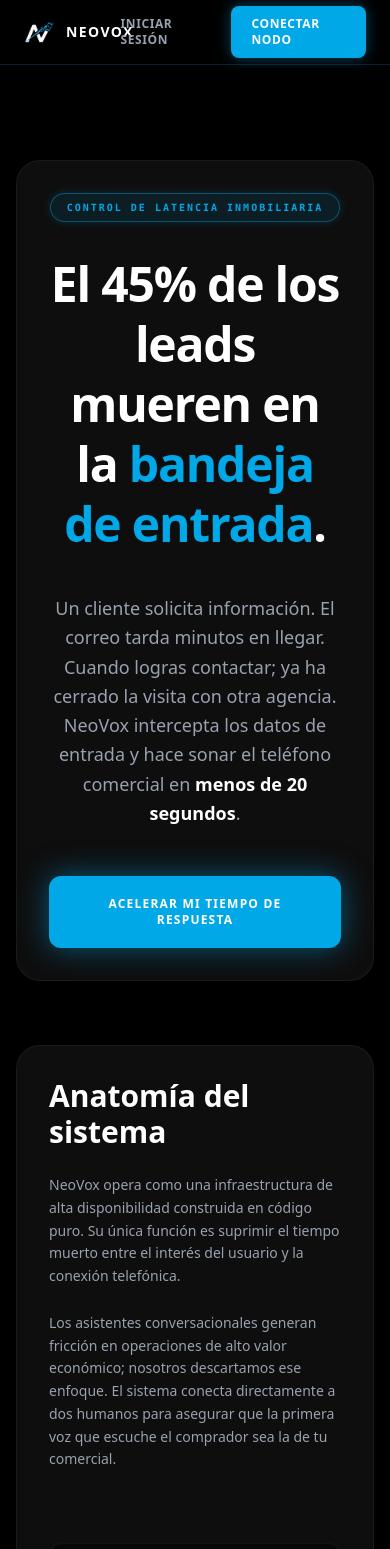
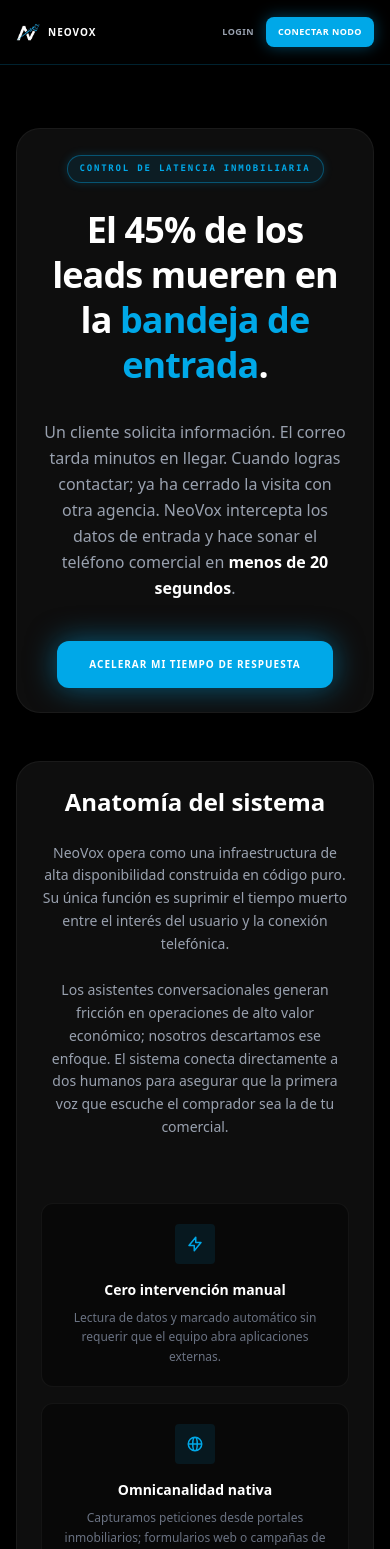
Before and after one commit to NeoServix/neovox-dashboard, a Next.js app: page / in a window 390 px wide. Shown: the top 1549 px of the page. Built offline with nearby package versions, Linux system fonts and the light colour scheme.

Commit message:
style: correccion de medidas en el logo

```diff
--- a/app/page.tsx
+++ b/app/page.tsx
@@ -3,11 +3,11 @@
 
 // Componente maestro para los contenedores de sección
 const GlassSection = ({ children, className = "", glowing = false }: { children: React.ReactNode; className?: string; glowing?: boolean }) => (
-  <section className={`px-4 md:px-6 max-w-6xl w-full mx-auto mb-16 relative ${className}`}>
+  <section className={`px-4 md:px-6 max-w-6xl w-full mx-auto mb-12 md:mb-16 relative ${className}`}>
     {glowing && (
       <div className="absolute top-1/2 left-1/2 -translate-x-1/2 -translate-y-1/2 w-[80%] h-[80%] bg-[#00A8E8]/10 rounded-full blur-[100px] -z-10" />
     )}
-    <div className="bg-[#121212]/80 backdrop-blur-xl border border-white/5 rounded-3xl p-8 md:p-14 shadow-2xl relative overflow-hidden">
+    <div className="bg-[#121212]/80 backdrop-blur-xl border border-white/5 rounded-3xl p-6 sm:p-8 md:p-14 shadow-2xl relative overflow-hidden">
       {children}
     </div>
   </section>
@@ -16,23 +16,26 @@
 export default function Landing() {
   return (
     <div className="min-h-screen bg-black text-gray-200 font-sans selection:bg-[#00A8E8] selection:text-white">
-      {/* Cabecera */}
+      {/* Cabecera optimizada para móvil */}
       <header className="border-b border-[#00A8E8]/20 bg-black/60 backdrop-blur-lg fixed top-0 w-full z-50">
-        <div className="max-w-6xl mx-auto px-6 h-16 flex items-center justify-between">
-          <div className="flex items-center gap-3">
-            <Image src="/logo.png" alt="NeoVox Logo" width={30} height={30} className="object-contain" />
-            <span className="text-white font-bold tracking-widest uppercase text-sm">NeoVox</span>
+        <div className="max-w-6xl mx-auto px-4 md:px-6 h-16 flex items-center justify-between">
+          <div className="flex items-center gap-2 md:gap-3">
+            <div className="w-6 h-6 md:w-7.5 md:h-7.5 relative">
+              <Image src="/logo.png" alt="NeoVox Logo" fill className="object-contain" />
+            </div>
+            <span className="text-white font-bold tracking-widest uppercase text-[10px] md:text-sm">NeoVox</span>
           </div>
-          <div className="flex items-center gap-6">
+          <div className="flex items-center gap-3 md:gap-6">
             <Link
               href="/login"
-              className="text-xs font-bold text-gray-400 hover:text-[#00A8E8] transition-colors uppercase tracking-wider"
+              className="text-[9px] md:text-xs font-bold text-gray-400 hover:text-[#00A8E8] transition-colors uppercase tracking-wider"
             >
-              Iniciar Sesión
+              <span className="hidden sm:inline">Iniciar Sesión</span>
+              <span className="sm:hidden">Login</span>
             </Link>
             <Link
               href="/registro"
-              className="text-xs font-bold bg-[#00A8E8] text-white px-5 py-2.5 rounded-lg hover:bg-[#0090C8] transition-all uppercase tracking-wider shadow-[0_0_15px_rgba(0,168,232,0.4)]"
+              className="text-[9px] md:text-xs font-bold bg-[#00A8E8] text-white px-3 py-2 md:px-5 md:py-2.5 rounded-lg hover:bg-[#0090C8] transition-all uppercase tracking-wider shadow-[0_0_15px_rgba(0,168,232,0.4)]"
             >
               Conectar Nodo
             </Link>
@@ -40,37 +43,37 @@
         </div>
       </header>
 
-      <main className="pt-32 pb-16 flex flex-col items-center">
+      <main className="pt-28 md:pt-32 pb-16 flex flex-col items-center">
 
         {/* Bloque 1: Hero */}
-        <GlassSection glowing={true} className="mt-8">
+        <GlassSection glowing={true} className="mt-4 md:mt-8">
           <div className="text-center relative z-10">
-            <span className="text-[#00A8E8] text-[10px] font-mono font-bold tracking-[0.2em] uppercase mb-8 inline-block px-4 py-1.5 border border-[#00A8E8]/40 rounded-full bg-[#00A8E8]/10 shadow-[0_0_10px_rgba(0,168,232,0.2)]">
+            <span className="text-[#00A8E8] text-[9px] md:text-[10px] font-mono font-bold tracking-[0.2em] uppercase mb-6 md:mb-8 inline-block px-3 py-1.5 border border-[#00A8E8]/40 rounded-full bg-[#00A8E8]/10 shadow-[0_0_10px_rgba(0,168,232,0.2)]">
               Control de Latencia Inmobiliaria
             </span>
 
-            <h1 className="text-5xl lg:text-7xl font-bold text-white tracking-tight leading-tight max-w-4xl mx-auto mb-10">
+            <h1 className="text-4xl md:text-5xl lg:text-7xl font-bold text-white tracking-tight leading-tight max-w-4xl mx-auto mb-8 md:mb-10">
               El 45% de los leads mueren en la <span className="text-[#00A8E8]">bandeja de entrada</span>.
             </h1>
 
-            <p className="text-gray-400 text-lg max-w-2xl mx-auto mb-12 leading-relaxed">
+            <p className="text-gray-400 text-base md:text-lg max-w-2xl mx-auto mb-10 md:mb-12 leading-relaxed">
               Un cliente solicita información. El correo tarda minutos en llegar. Cuando logras contactar; ya ha cerrado la visita con otra agencia. NeoVox intercepta los datos de entrada y hace sonar el teléfono comercial en <strong className="text-white">menos de 20 segundos</strong>.
             </p>
 
             <Link
               href="/registro"
-              className="inline-block bg-[#00A8E8] text-white font-bold py-5 px-10 rounded-xl hover:bg-[#0090C8] transition-all uppercase text-xs tracking-widest shadow-[0_0_30px_rgba(0,168,232,0.5)] active:scale-[0.98]"
+              className="inline-block bg-[#00A8E8] text-white font-bold py-4 px-8 md:py-5 md:px-10 rounded-xl hover:bg-[#0090C8] transition-all uppercase text-[10px] md:text-xs tracking-widest shadow-[0_0_30px_rgba(0,168,232,0.5)] active:scale-[0.98]"
             >
               Acelerar mi tiempo de respuesta
             </Link>
           </div>
         </GlassSection>
 
-        {/* Bloque 2: ¿Qué es NeoVox? (Nueva Sección) */}
+        {/* Bloque 2: ¿Qué es NeoVox? */}
         <GlassSection>
-          <div className="grid grid-cols-1 lg:grid-cols-2 gap-12 items-center">
+          <div className="grid grid-cols-1 lg:grid-cols-2 gap-10 md:gap-12 items-center text-center md:text-left">
             <div>
-              <h2 className="text-3xl font-bold text-white mb-6">Anatomía del sistema</h2>
+              <h2 className="text-2xl md:text-3xl font-bold text-white mb-6">Anatomía del sistema</h2>
               <p className="text-gray-400 text-sm leading-relaxed mb-6">
                 NeoVox opera como una infraestructura de alta disponibilidad construida en código puro. Su única función es suprimir el tiempo muerto entre el interés del usuario y la conexión telefónica.
               </p>
@@ -80,22 +83,22 @@
             </div>
 
             <div className="space-y-4">
-              <div className="bg-black/40 p-5 rounded-xl border border-white/5 flex items-start gap-4">
-                <div className="w-8 h-8 rounded bg-[#00A8E8]/10 text-[#00A8E8] flex items-center justify-center shrink-0">
+              <div className="bg-black/40 p-5 rounded-xl border border-white/5 flex flex-col md:flex-row items-center md:items-start gap-4">
+                <div className="w-10 h-10 md:w-8 md:h-8 rounded bg-[#00A8E8]/10 text-[#00A8E8] flex items-center justify-center shrink-0">
                   <svg width="18" height="18" fill="none" viewBox="0 0 24 24" stroke="currentColor"><path strokeLinecap="round" strokeLinejoin="round" strokeWidth={2} d="M13 10V3L4 14h7v7l9-11h-7z" /></svg>
                 </div>
                 <div>
-                  <h3 className="text-white font-bold text-sm mb-1">Cero intervención manual</h3>
+                  <h3 className="text-white font-bold text-sm mb-2 md:mb-1">Cero intervención manual</h3>
                   <p className="text-xs text-gray-500 leading-relaxed">Lectura de datos y marcado automático sin requerir que el equipo abra aplicaciones externas.</p>
                 </div>
               </div>
 
-              <div className="bg-black/40 p-5 rounded-xl border border-white/5 flex items-start gap-4">
-                <div className="w-8 h-8 rounded bg-[#00A8E8]/10 text-[#00A8E8] flex items-center justify-center shrink-0">
+              <div className="bg-black/40 p-5 rounded-xl border border-white/5 flex flex-col md:flex-row items-center md:items-start gap-4">
+                <div className="w-10 h-10 md:w-8 md:h-8 rounded bg-[#00A8E8]/10 text-[#00A8E8] flex items-center justify-center shrink-0">
                   <svg width="18" height="18" fill="none" viewBox="0 0 24 24" stroke="currentColor"><path strokeLinecap="round" strokeLinejoin="round" strokeWidth={2} d="M21 12a9 9 0 01-9 9m9-9a9 9 0 00-9-9m9 9H3m9 9a9 9 0 01-9-9m9 9c1.657 0 3-4.03 3-9s-1.343-9-3-9m0 18c-1.657 0-3-4.03-3-9s1.343-9 3-9m-9 9a9 9 0 019-9" /></svg>
                 </div>
                 <div>
-                  <h3 className="text-white font-bold text-sm mb-1">Omnicanalidad nativa</h3>
+                  <h3 className="text-white font-bold text-sm mb-2 md:mb-1">Omnicanalidad nativa</h3>
                   <p className="text-xs text-gray-500 leading-relaxed">Capturamos peticiones desde portales inmobiliarios; formularios web o campañas de Meta Ads con idéntica precisión.</p>
                 </div>
               </div>
@@ -105,24 +108,24 @@
 
         {/* Bloque 3: Infraestructura */}
         <GlassSection>
-          <div className="text-center mb-12">
-            <h2 className="text-3xl font-bold text-white mb-3">Tecnología de Grado Empresarial</h2>
+          <div className="text-center mb-10 md:mb-12">
+            <h2 className="text-2xl md:text-3xl font-bold text-white mb-3">Tecnología de Grado Empresarial</h2>
             <p className="text-sm text-gray-500 max-w-xl mx-auto">Construimos sobre la infraestructura de telecomunicaciones que da soporte a plataformas globales de alta concurrencia.</p>
           </div>
 
-          <div className="grid grid-cols-1 md:grid-cols-3 gap-6">
-            <div className="p-8 border border-white/5 rounded-2xl bg-black/30">
-              <div className="text-[10px] font-mono text-[#00A8E8] mb-5 border-b border-[#00A8E8]/20 pb-2 uppercase tracking-widest font-bold">NÚCLEO DE VOZ</div>
+          <div className="grid grid-cols-1 md:grid-cols-3 gap-6 text-center md:text-left">
+            <div className="p-6 md:p-8 border border-white/5 rounded-2xl bg-black/30 flex flex-col items-center md:items-start">
+              <div className="text-[10px] font-mono text-[#00A8E8] mb-4 md:mb-5 border-b border-[#00A8E8]/20 pb-2 uppercase tracking-widest font-bold">NÚCLEO DE VOZ</div>
               <h3 className="text-white font-bold mb-3 text-base">Twilio Telecom</h3>
               <p className="text-xs text-gray-400 leading-relaxed">Acceso directo al backbone telefónico que utilizan Uber o Airbnb. Estabilidad estructural en cada línea comercial.</p>
             </div>
-            <div className="p-8 border border-white/5 rounded-2xl bg-black/30">
-              <div className="text-[10px] font-mono text-[#00A8E8] mb-5 border-b border-[#00A8E8]/20 pb-2 uppercase tracking-widest font-bold">PROCESAMIENTO</div>
+            <div className="p-6 md:p-8 border border-white/5 rounded-2xl bg-black/30 flex flex-col items-center md:items-start">
+              <div className="text-[10px] font-mono text-[#00A8E8] mb-4 md:mb-5 border-b border-[#00A8E8]/20 pb-2 uppercase tracking-widest font-bold">PROCESAMIENTO</div>
               <h3 className="text-white font-bold mb-3 text-base">Cloudflare Workers</h3>
               <p className="text-xs text-gray-400 leading-relaxed">Prescindimos de servidores tradicionales; procesamos directamente en la red Edge para asegurar latencia matemática cero.</p>
             </div>
-            <div className="p-8 border border-white/5 rounded-2xl bg-black/30">
-              <div className="text-[10px] font-mono text-[#00A8E8] mb-5 border-b border-[#00A8E8]/20 pb-2 uppercase tracking-widest font-bold">CEREBRO IA</div>
+            <div className="p-6 md:p-8 border border-white/5 rounded-2xl bg-black/30 flex flex-col items-center md:items-start">
+              <div className="text-[10px] font-mono text-[#00A8E8] mb-4 md:mb-5 border-b border-[#00A8E8]/20 pb-2 uppercase tracking-widest font-bold">CEREBRO IA</div>
               <h3 className="text-white font-bold mb-3 text-base">Groq & Llama 3.1</h3>
               <p className="text-xs text-gray-400 leading-relaxed">Extracción paralela de parámetros en texto bruto para dictar el contexto al agente antes de establecer la llamada.</p>
             </div>
@@ -131,14 +134,14 @@
 
         {/* Bloque 4: Validación */}
         <GlassSection>
-          <h2 className="text-3xl font-bold text-white mb-12 text-center">Impacto Comercial Medible</h2>
+          <h2 className="text-2xl md:text-3xl font-bold text-white mb-10 md:mb-12 text-center">Impacto Comercial Medible</h2>
 
-          <div className="grid grid-cols-1 md:grid-cols-2 gap-8">
-            <div className="p-8 bg-black/30 border border-white/5 rounded-2xl relative">
+          <div className="grid grid-cols-1 md:grid-cols-2 gap-8 text-center md:text-left">
+            <div className="p-6 md:p-8 bg-black/30 border border-white/5 rounded-2xl relative">
               <p className="text-gray-300 text-sm leading-relaxed mb-8">
                 Registrábamos un volumen de 300 peticiones mensuales. La demora en el primer contacto nos costaba la pérdida de la mitad del tráfico de entrada. Al conectar el nodo; el tiempo de enrutamiento bajó a 18 segundos. La tasa de conversión a visita firmada creció un 34% en el primer ciclo operativo.
               </p>
-              <div className="flex items-center gap-4 border-t border-white/10 pt-6">
+              <div className="flex flex-col md:flex-row items-center md:items-start gap-4 border-t border-white/10 pt-6">
                 <div className="w-10 h-10 bg-[#00A8E8]/10 border border-[#00A8E8]/30 rounded-full flex items-center justify-center text-[10px] font-bold text-[#00A8E8]">DO</div>
                 <div>
                   <div className="text-sm font-bold text-white">Director de Operaciones</div>
@@ -147,11 +150,11 @@
               </div>
             </div>
 
-            <div className="p-8 bg-black/30 border border-white/5 rounded-2xl relative">
+            <div className="p-6 md:p-8 bg-black/30 border border-white/5 rounded-2xl relative">
               <p className="text-gray-300 text-sm leading-relaxed mb-8">
                 El valor añadido reside en el control del tráfico fuera de horas. La plantilla desconecta los terminales a las 20:00; el motor captura las entradas de la madrugada; consolida los datos y expide un reporte técnico a las 09:00. Iniciamos la jornada procesando objetivos concretos.
               </p>
-              <div className="flex items-center gap-4 border-t border-white/10 pt-6">
+              <div className="flex flex-col md:flex-row items-center md:items-start gap-4 border-t border-white/10 pt-6">
                 <div className="w-10 h-10 bg-[#00A8E8]/10 border border-[#00A8E8]/30 rounded-full flex items-center justify-center text-[10px] font-bold text-[#00A8E8]">GV</div>
                 <div>
                   <div className="text-sm font-bold text-white">Gerente de Ventas</div>
@@ -164,14 +167,14 @@
 
         {/* Bloque 5: Oferta de Cierre */}
         <GlassSection glowing={true} className="text-center">
-          <div className="max-w-2xl mx-auto py-8">
-            <h2 className="text-3xl font-bold text-white mb-5">El coste real de la latencia</h2>
-            <p className="text-gray-400 text-sm mb-10 leading-relaxed">
+          <div className="max-w-2xl mx-auto py-6 md:py-8">
+            <h2 className="text-2xl md:text-3xl font-bold text-white mb-4 md:mb-5">El coste real de la latencia</h2>
+            <p className="text-gray-400 text-sm mb-8 md:mb-10 leading-relaxed">
               Calcula tus honorarios por operación. Perder una sola solicitud de contacto por una respuesta tardía acarrea pérdidas superiores al coste anual de esta infraestructura. Conectar tu dominio a NeoVox es un cálculo básico de rentabilidad.
             </p>
             <Link
               href="/registro"
-              className="inline-block bg-white text-black font-bold py-4 px-12 rounded-xl hover:bg-gray-200 transition-all uppercase text-xs tracking-widest shadow-xl active:scale-[0.98]"
+              className="inline-block bg-white text-black font-bold py-4 px-8 md:py-4 md:px-12 rounded-xl hover:bg-gray-200 transition-all uppercase text-[10px] md:text-xs tracking-widest shadow-xl active:scale-[0.98]"
             >
               Iniciar proceso de conexión
             </Link>
```
